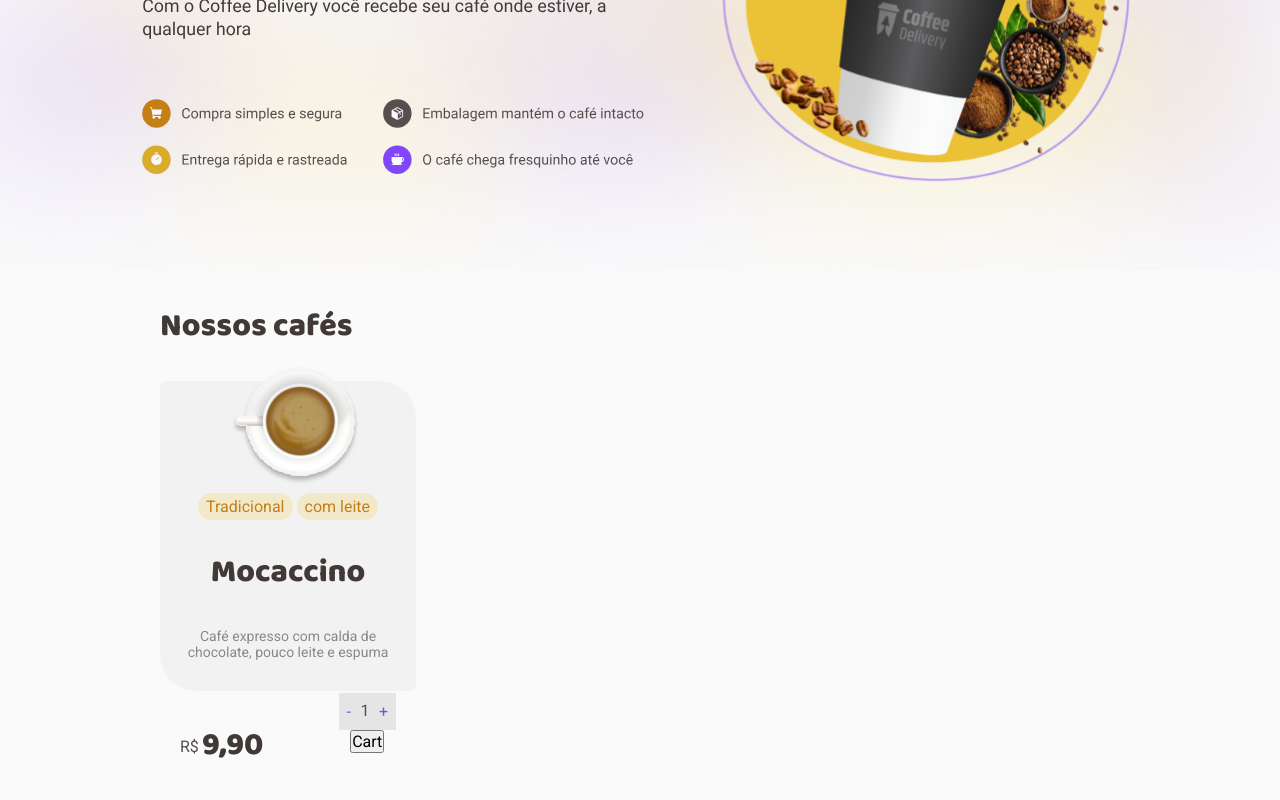
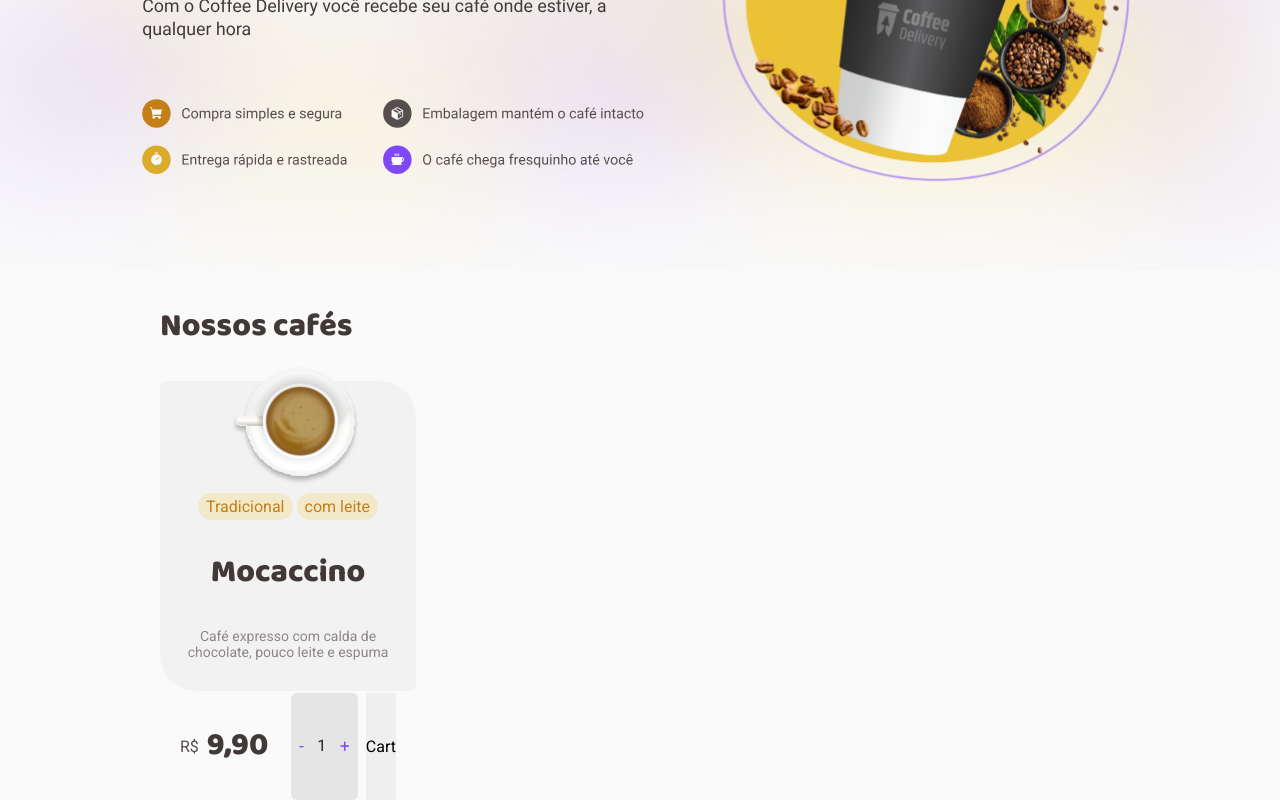
Before and after one commit to MartinGBB/coffee-delivery, a React (Vite) app: page / in a window 1280 px wide. Shown: the part 318-1118 px from the top of the page. Built offline with nearby package versions, Linux system fonts and the light colour scheme.

Commit message:
styles:  cores e tamanho dos botoes

```diff
--- a/src/pages/Home/components/Products/index.tsx
+++ b/src/pages/Home/components/Products/index.tsx
@@ -3,6 +3,7 @@ import {
   ButtonsAddToCart,
   BuyContainer,
   CardContainer,
+  CartButton,
   DetailsCoffee,
   PriceContainer,
   TypeCoffee,
@@ -31,7 +32,7 @@ export function Products() {
             <span>1</span>
             <button>+</button>
           </ButtonsAddToCart>
-          <button>Cart</button>
+          <CartButton>Cart</CartButton>
         </div>
       </BuyContainer>
     </CardContainer>
--- a/src/pages/Home/components/Products/styles.ts
+++ b/src/pages/Home/components/Products/styles.ts
@@ -48,10 +48,17 @@ export const BuyContainer = styled.div`
   display: flex;
   margin: 0 1.25rem 0 1.25rem;
   justify-content: space-between;
+
+  div {
+    display: flex;
+    gap: 0.5rem;
+    flex-direction: row;
+  }
 `
 export const PriceContainer = styled.div`
   display: flex;
   gap: 0.2rem;
+
   h1 {
     margin: 0;
     display: flex;
@@ -70,15 +77,22 @@ export const ButtonsAddToCart = styled.div`
   background: ${({ theme }) => theme['base-button']};
   padding: 0.5rem;
   justify-content: center;
+  border-radius: 6px;
 
   span {
     width: 1.25rem;
     height: 1.32rem;
+    color: ${({ theme }) => theme['base-title']};
   }
 
   button {
     border: none;
     color: ${({ theme }) => theme.purple};
     background: transparent;
+    font-size: 1.1rem;
   }
 `
+
+export const CartButton = styled.button`
+  border: none;
+`
```
